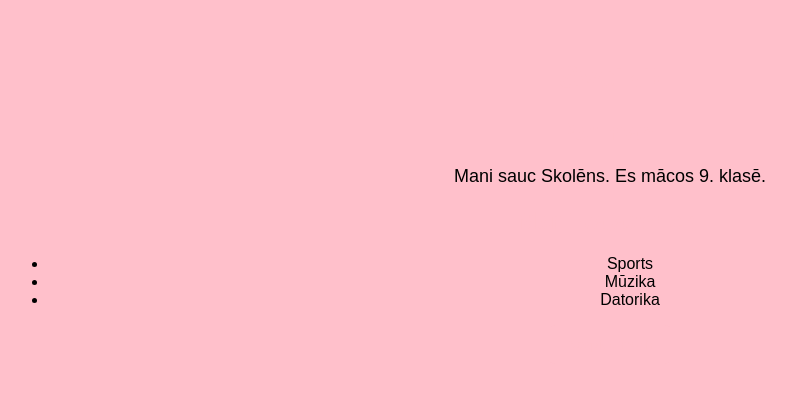
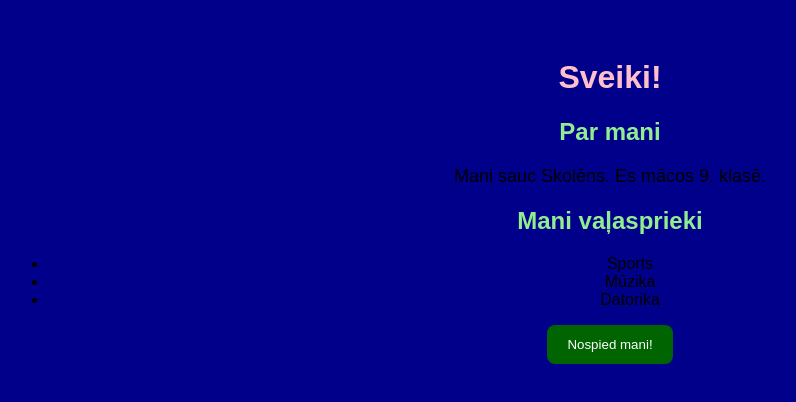
Before and after one commit to freimaneamanda69-a11y/Mana-pirm-vietne, a plain HTML site: page index.html in a window 1280 px wide. Shown: the whole page, without its empty margins (30-826 px from the left). Drawn offline with Linux system fonts and the light colour scheme.

Commit message:
Change background and button colors in style.css

```diff
--- a/style.css
+++ b/style.css
@@ -1,22 +1,25 @@
 body {
-background-color: pink;
+    background-color: darkblue;
     font-family: Arial, sans-serif;
     text-align: center;
     padding: 30px;
 }
+
 h1 {
     color: pink;
 }
 
 h2 {
-color: pink;
+    color: lightgreen;
 }
+
 p {
     font-size: 18px;
 }
+
 button {
-background-color: pink;
-color: pink;
+    background-color: darkgreen;
+    color: white;
     padding: 12px 20px;
     border: none;
     border-radius: 8px;
```
Lines whose indentation alone changed are shown as unchanged.
